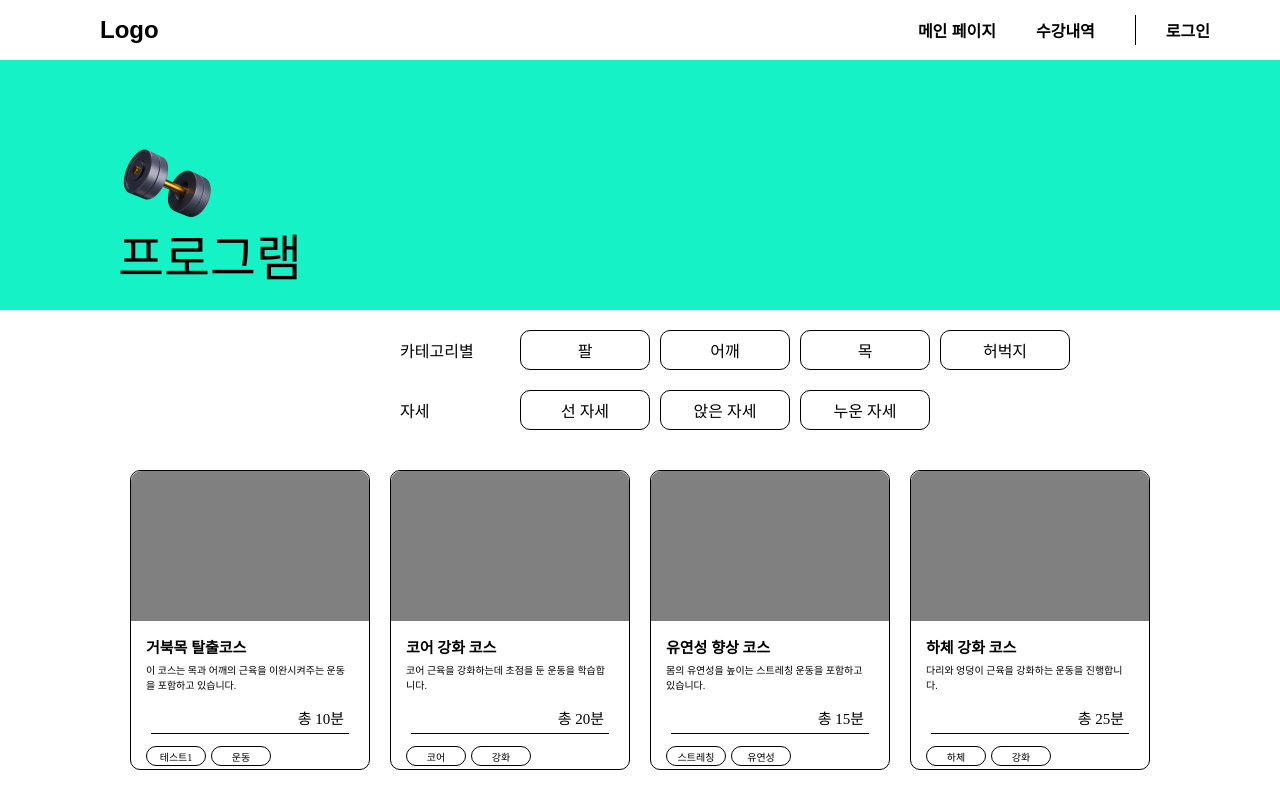
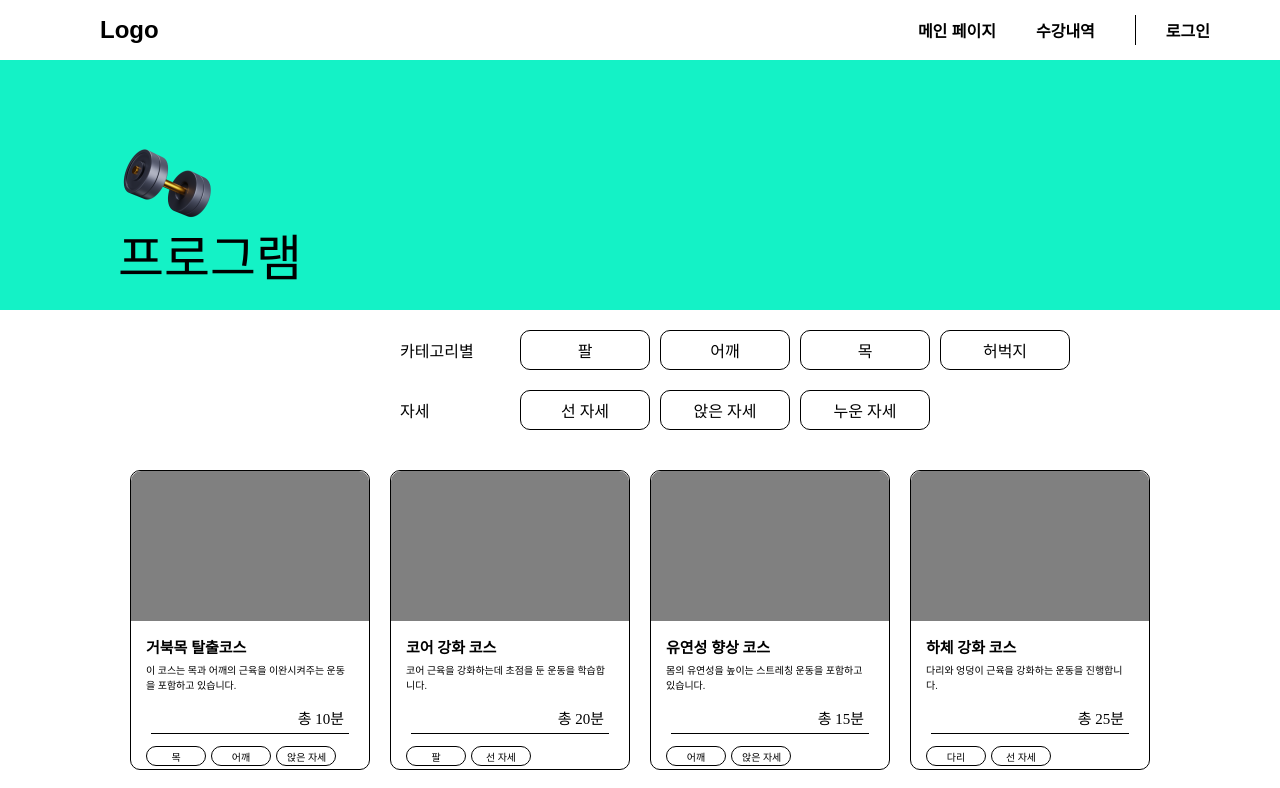
Before and after one commit to sync-without-async/Rehab-FrontEnd, a React (Vite) app: page / in a window 1280 px wide. Shown: the top 788 px of the page. Built offline with nearby package versions, Linux system fonts and the light colour scheme; a web font is replaced by a local one.

Commit message:
Feat: FilterButton 필터링화 구현을 위한 더미 태그 데이터 삽입

```diff
--- a/src/pages/MainPage.jsx
+++ b/src/pages/MainPage.jsx
@@ -106,56 +106,56 @@ const MainPage = () => {
           title="거북목 탈출코스"
           description="이 코스는 목과 어깨의 근육을 이완시켜주는 운동을 포함하고 있습니다."
           time="총 10분"
-          tags={["테스트1", "운동"]}
+          tags={["목", "어깨", "앉은 자세"]}
         />
         <CourseCard
           image={null}
           title="코어 강화 코스"
           description="코어 근육을 강화하는데 초점을 둔 운동을 학습합니다."
           time="총 20분"
-          tags={["코어", "강화"]}
+          tags={["팔", "선 자세"]}
         />
         <CourseCard
           image={null}
           title="유연성 향상 코스"
           description="몸의 유연성을 높이는 스트레칭 운동을 포함하고 있습니다."
           time="총 15분"
-          tags={["스트레칭", "유연성"]}
+          tags={["어깨", "앉은 자세"]}
         />
         <CourseCard
           image={null}
           title="하체 강화 코스"
           description="다리와 엉덩이 근육을 강화하는 운동을 진행합니다."
           time="총 25분"
-          tags={["하체", "강화"]}
+          tags={["다리", "선 자세"]}
         />
         <CourseCard
           image={null}
           title="유산소 운동 코스"
           description="심장 건강과 체력 향상을 위한 유산소 운동을 합니다."
           time="총 30분"
-          tags={["유산소", "체력"]}
+          tags={["어깨", "선 자세"]}
         />
         <CourseCard
           image={null}
           title="근력 운동 코스"
           description="체중을 이용한 근력 운동을 중점적으로 합니다."
           time="총 20분"
-          tags={["근력", "체중운동"]}
+          tags={["허벅지", "앉은 자세"]}
         />
         <CourseCard
           image={null}
           title="밸런스 트레이닝"
           description="몸의 균형 능력을 향상시키기 위한 운동 코스입니다."
           time="총 20분"
-          tags={["밸런스", "균형"]}
+          tags={["어깨", "앉은 자세"]}
         />
         <CourseCard
           image={null}
           title="포스쳐 교정 코스"
           description="올바른 자세를 유지하기 위한 교정 운동을 포함하고 있습니다."
           time="총 15분"
-          tags={["자세", "교정"]}
+          tags={["목", "선 자세"]}
         />
       </CardContainer>
     </div>
```
